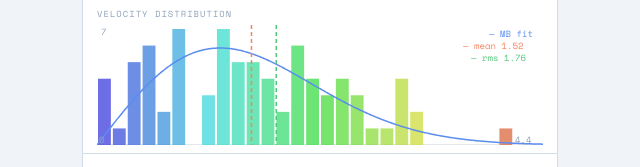
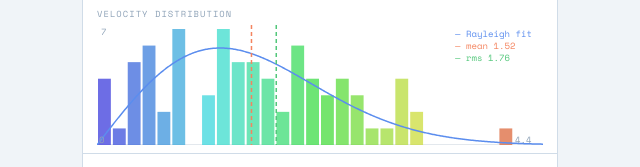
Before and after one commit to admiravet/gasparticlesim, a plain HTML site: page 2d_gas.html in a window 1280 px wide. Shown: the part 471-638 px from the top of the page, 320-960 px from the left. Drawn offline with nearby package versions, Linux system fonts and the light colour scheme.

Commit message:
Add uniform velocity mode and update labels

```diff
--- a/2d_gas.html
+++ b/2d_gas.html
@@ -261,6 +261,7 @@
       <label>Initial Mode</label>
       <div class="mode-btns">
         <button class="mode-btn active" data-mode="maxwell" onclick="setMode(this)">Random velocities</button>
+        <button class="mode-btn" data-mode="uniform" onclick="setMode(this)">Uniform velocity<br><span style="color:var(--muted);font-size:0.55rem">Same speed, same direction</span></button>
         <button class="mode-btn" data-mode="single" onclick="setMode(this)">Single Particle<br><span style="color:var(--muted);font-size:0.55rem">One moving, rest at rest</span></button>
       </div>
     </div>
@@ -378,6 +379,9 @@ function createParticles(n, radius, speedScale) {
       const ang = Math.random() * 2 * Math.PI;
       vx = spd * Math.cos(ang);
       vy = spd * Math.sin(ang);
+    } else if (mode === 'uniform') {
+      vx = speedScale * 4;
+      vy = 0;
     } else if (mode === 'single') {
       if (i === 0) {
         vx = speedScale * 4;
@@ -599,11 +603,11 @@ function renderPlot() {
   pctx.fillText(axisMax.toFixed(1), W - 28, H - 2);
   pctx.fillText(Math.round(axisYMax), 4, 10);
   pctx.fillStyle = '#5b8dee';
-  pctx.fillText('— MB fit', W - 54, 12);
+  pctx.fillText('— Rayleigh fit', W - 88, 12);
   pctx.fillStyle = '#f4845f';
-  pctx.fillText(`— mean ${avgSpd.toFixed(2)}`, W - 80, 24);
+  pctx.fillText(`— mean ${avgSpd.toFixed(2)}`, W - 88, 24);
   pctx.fillStyle = '#52c77a';
-  pctx.fillText(`— rms ${rms.toFixed(2)}`, W - 72, 36);
+  pctx.fillText(`— rms ${rms.toFixed(2)}`, W - 88, 36);
 }
 
 // ─── STATS ─────────────────────────────────────────────────────────────────
```
